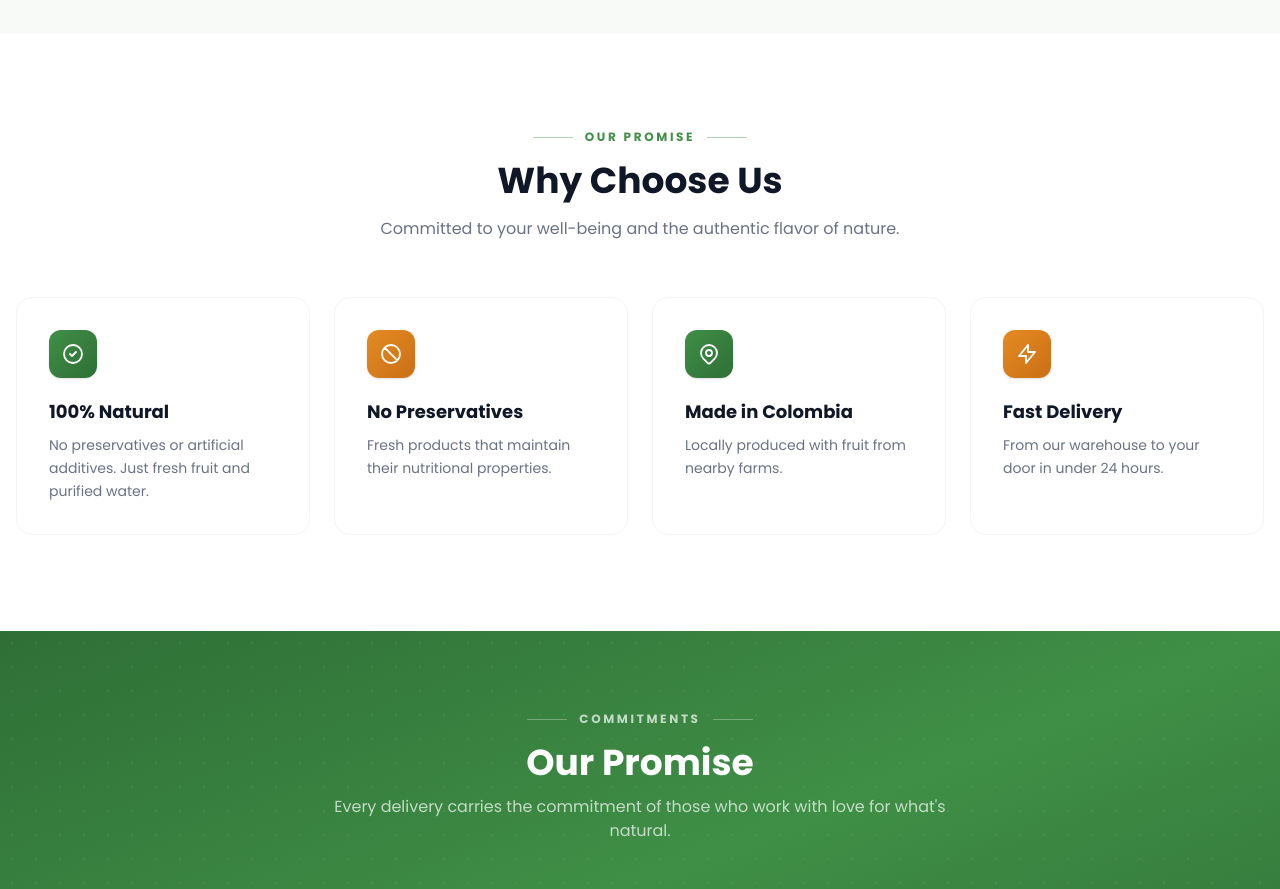
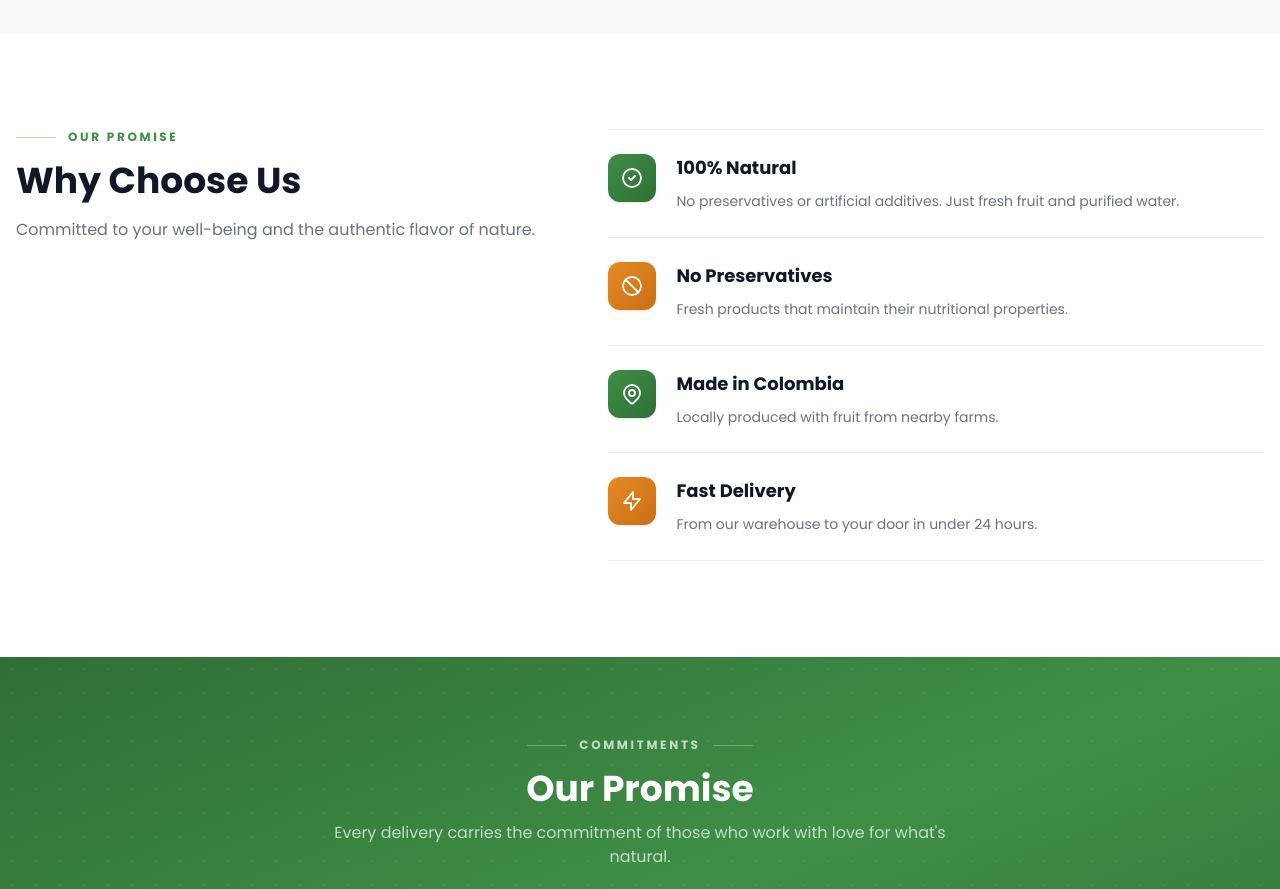
Before and after one commit to jairvisassistant-dot/mascercaap, a Next.js app: page /en in a window 1280 px wide. Shown: the part 2040-2929 px from the top of the page. Built offline with nearby package versions, Linux system fonts and the light colour scheme; no server answers.

Commit message:
refactor: replace generic why-choose-us cards

```diff
--- a/components/sections/WhyChooseUs.tsx
+++ b/components/sections/WhyChooseUs.tsx
@@ -32,45 +32,48 @@ export default function WhyChooseUs({ dict }: { dict: Dictionary }) {
   return (
     <section className="py-24 bg-white">
       <div className="max-w-7xl mx-auto px-4">
+        <div className="grid gap-14 lg:grid-cols-[minmax(0,0.9fr)_minmax(0,1.1fr)] lg:items-start">
           <m.div
             initial={{ opacity: 0, y: 40 }}
             whileInView={{ opacity: 1, y: 0 }}
             viewport={{ once: true }}
             transition={{ duration: 0.6 }}
-          className="text-center mb-14"
+            className="max-w-xl"
           >
-          <div className="flex items-center justify-center gap-3 mb-4">
+            <div className="flex items-center gap-3 mb-4">
               <span className="h-px w-10 bg-primary/40 rounded-full" />
               <span className="text-xs font-bold tracking-[0.22em] text-primary uppercase">
                 {dict.home.whyChooseUs.sectionLabel}
               </span>
-            <span className="h-px w-10 bg-primary/40 rounded-full" />
             </div>
-          <h2 className="text-3xl md:text-4xl font-bold text-gray-900 mb-4">
+            <h2 className="text-3xl md:text-4xl font-bold text-gray-900 mb-4 text-balance">
               {dict.home.whyChooseUs.title}
             </h2>
-          <p className="text-gray-500 max-w-2xl mx-auto">
+            <p className="text-gray-500 max-w-[58ch] leading-relaxed">
               {dict.home.whyChooseUs.subtitle}
             </p>
           </m.div>
 
-        <div className="grid sm:grid-cols-2 lg:grid-cols-4 gap-6">
+          <div className="border-y border-gray-200/80 divide-y divide-gray-200/80 bg-white/60">
             {pillars.map((pillar, index) => (
               <m.div
                 key={index}
-              initial={{ opacity: 0, y: 40 }}
+                initial={{ opacity: 0, y: 24 }}
                 whileInView={{ opacity: 1, y: 0 }}
                 viewport={{ once: true }}
-              transition={{ duration: 0.5, delay: index * 0.1 }}
-              className="group p-8 rounded-2xl border border-gray-100 hover:border-primary/20 hover:shadow-xl hover:shadow-primary/8 transition-all duration-300 bg-white"
+                transition={{ duration: 0.45, delay: index * 0.08 }}
+                className="group grid gap-5 py-6 sm:grid-cols-[auto_minmax(0,1fr)] sm:items-start"
               >
-              <div className={`inline-flex items-center justify-center w-12 h-12 rounded-xl bg-gradient-to-br ${accentColors[index]} text-white mb-5 shadow-sm group-hover:scale-110 transition-transform duration-300`}>
+                <div className={`inline-flex items-center justify-center w-12 h-12 rounded-xl bg-gradient-to-br ${accentColors[index]} text-white shadow-sm transition-transform duration-300 group-hover:scale-105`}>
                   {icons[index]}
                 </div>
+                <div className="max-w-[56ch]">
                   <h3 className="text-lg font-bold text-gray-900 mb-2">{pillar.title}</h3>
-              <p className="text-gray-500 text-sm leading-relaxed">{pillar.description}</p>
+                  <p className="text-sm leading-relaxed text-gray-500">{pillar.description}</p>
+                </div>
               </m.div>
             ))}
+          </div>
         </div>
       </div>
     </section>
```
Lines whose indentation alone changed are shown as unchanged.
